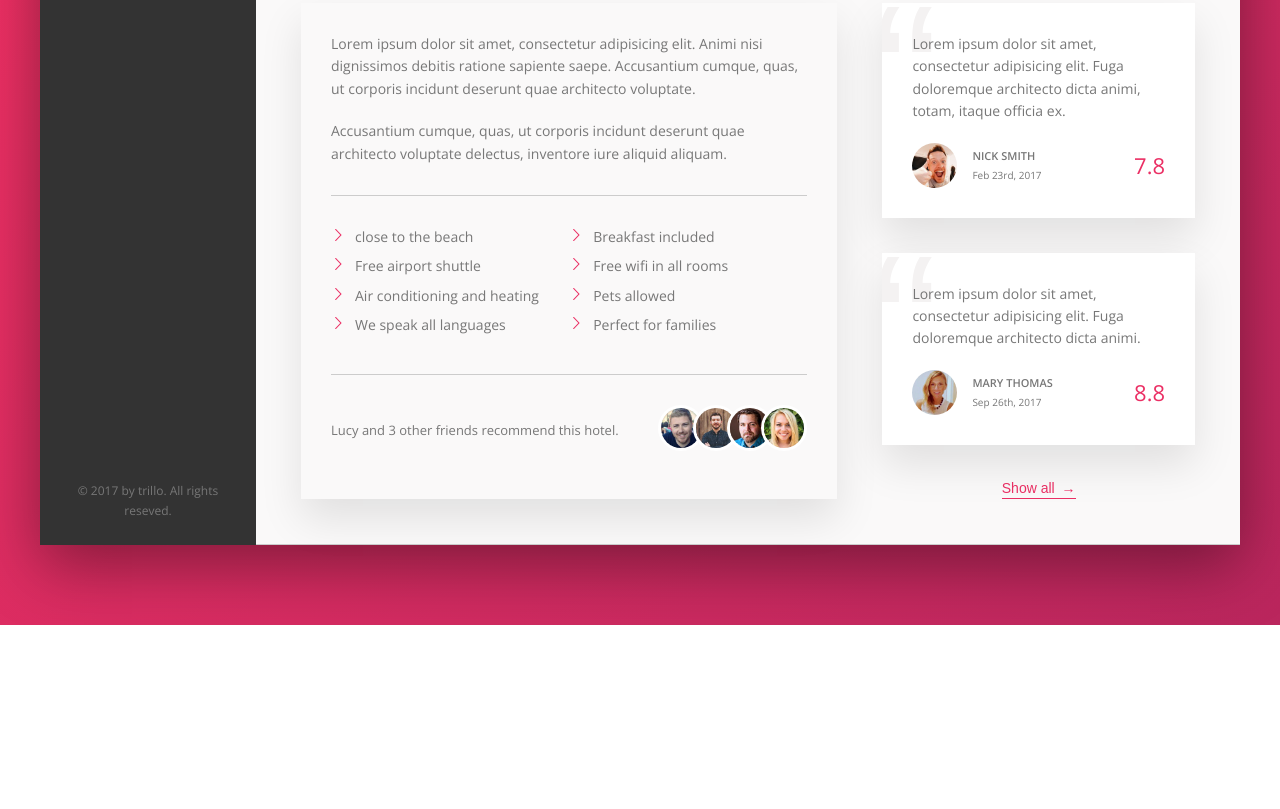
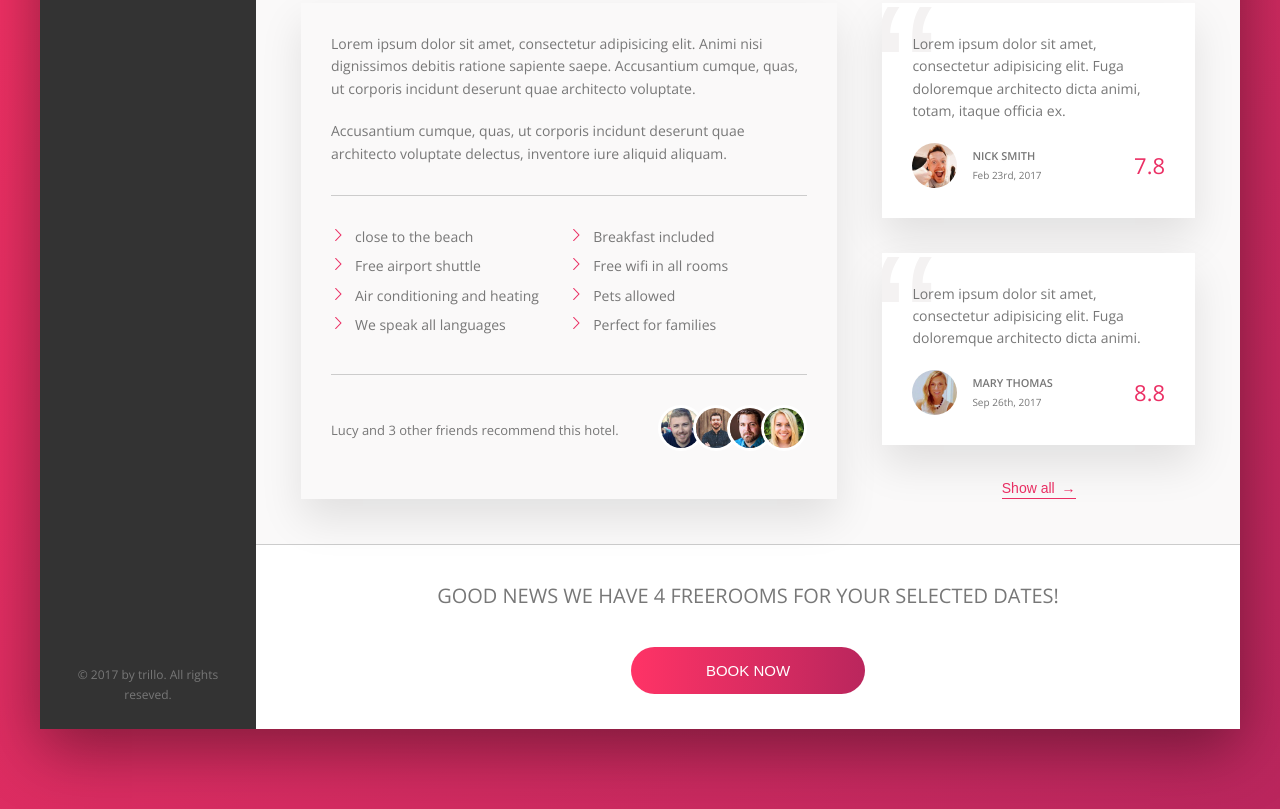
Before and after one commit to ravraw/trillo, a website: page index.html in a window 1280 px wide. Shown: the part 659-1468 px from the top of the page. Before the commit the page ends 1284 px from the top, so only its background shows below. Drawn offline with nearby package versions, Linux system fonts and the light colour scheme.

Commit message:
page complete

```diff
--- a/index.html
+++ b/index.html
@@ -194,8 +194,16 @@
                         <button class="btn-inline">Show all
                             <span> &rarr;</span>
                         </button>
-
                     </figure>
+                </div>
+                <div class="cta">
+                    <h2 class="cta__book-now">
+                        Good news we have 4 freerooms for your selected dates!
+                    </h2>
+                    <button class="btn">
+                        <span class="btn__visible">Book now</span>
+                        <span class="btn__hidden">Only 4 rooms left</span>
+                    </button>
                 </div>
             </main>
         </div>
--- a/sass/_components.scss
+++ b/sass/_components.scss
@@ -192,8 +192,6 @@
 .gallery {
   display: flex;
 
-  &__item {
-  }
   &__photo {
     width: 100%;
     display: block;
@@ -361,9 +359,6 @@
     margin-right: auto;
   }
 
-  &__friends {
-  }
-
   &__photo {
     box-sizing: content-box;
     height: 4rem;
@@ -437,3 +432,75 @@
     z-index: 1;
   }
 }
+
+//////////////////////////////////
+//CTA
+
+.cta {
+  padding: 3.5rem;
+  text-align: center;
+
+  &__book-now {
+    text-transform: uppercase;
+    font-size: 2rem;
+    font-weight: 300;
+    margin-bottom: 3.5rem;
+  }
+}
+
+//////////////////////////////////
+// BTN
+.btn {
+  font-size: 1.5rem;
+  font-weight: 300;
+  color: #fff;
+  text-transform: uppercase;
+  border: none;
+  border-radius: 100px;
+  cursor: pointer;
+  background-image: linear-gradient(
+    to right,
+    var(--color-primary-light),
+    var(--color-primary-dark)
+  );
+  overflow: hidden;
+  position: relative;
+
+  & > * {
+    display: inline-block;
+    width: 100%;
+    height: 100%;
+    transition: all 0.2s;
+  }
+
+  &__visible {
+    padding: 1.5rem 7.5rem;
+  }
+  &__hidden {
+    padding: 1.5rem 0;
+
+    position: absolute;
+    left: 0;
+    top: -100%;
+  }
+
+  &:hover {
+    background-image: linear-gradient(
+      to left,
+      var(--color-primary-light),
+      var(--color-primary-dark)
+    );
+  }
+
+  &:hover &__visible {
+    transform: translateY(100%);
+  }
+  &:hover &__hidden {
+    top: 0;
+  }
+
+  &:focus {
+    outline: none;
+    animation: pulsate 1s infinite;
+  }
+}
```
Also changed, not shown: css/style.css.
